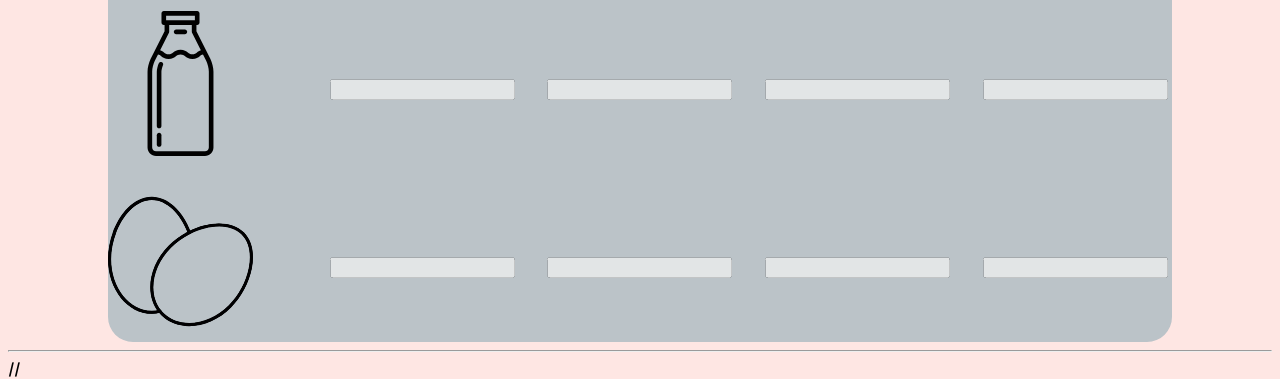
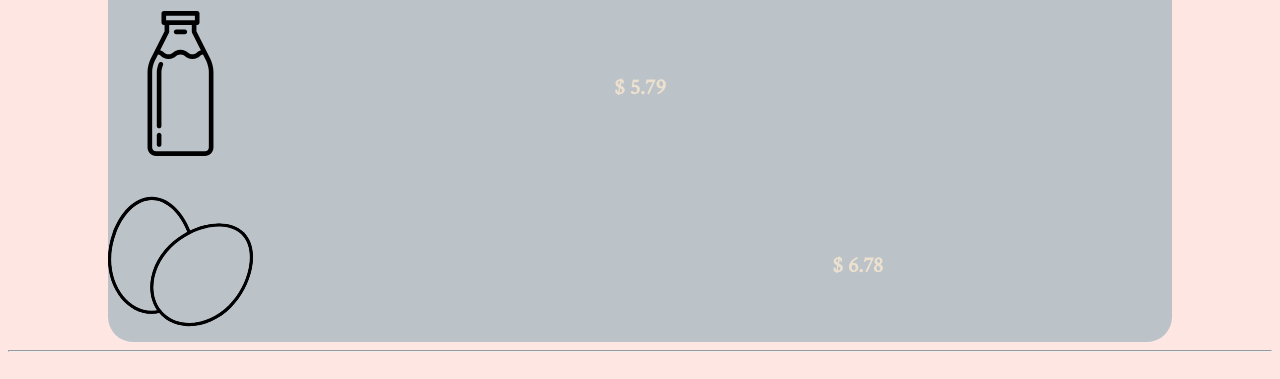
Before and after one commit to findlad/Grocerise, a plain HTML site: page index.html in a window 1280 px wide. Shown: the part 530-909 px from the top of the page. After the commit the page ends 882 px from the top, so only its background shows below. Drawn offline with nearby package versions, Linux system fonts and the light colour scheme.

Commit message:
stuffs displaying!

```diff
--- a/app.js
+++ b/app.js
@@ -1,7 +1,7 @@
 
 
 let gridId;
-document.getElementById("loadData").addEventListener("click", function() {
+document.getElementById("loadData").addEventListener("click", function()) {
     // Load the JSON file using Fetch API
     fetch("priceHistory.json")
     .then(response => response.json())
--- a/functionScrape.js
+++ b/functionScrape.js
@@ -43,7 +43,7 @@ function getPrice(targetPage, target, vendor, type) {
     let price = "";
     //console.log(targetPage + " " + target + " " + vendor + " " + type);
 
-    const browser = await puppeteer.launch({ headless: false });
+    const browser = await puppeteer.launch({ headless: "New" });
     const page = await browser.newPage();
     //await page.setGeolocation({ latitude: 51.049999, longitude: -114.066666 });
     await page.setViewport({ width: 1300, height: 1000 });
--- a/index.html
+++ b/index.html
@@ -65,48 +65,38 @@
           alt="Milk"
         />
       </div>
-      <div><input id="SuperstoreMilk" disabled /></div>
-      <div><input id="SafewayMilk" disabled /></div>
-      <div><input id="WalmartMilk" disabled /></div>
-      <div><input id="NoFrillsMilk" disabled /></div>
+      <div id="Superstoremilk"></div>
+      <div id="Safewaymilk"></div>
+      <div id="Walmartmilk"></div>
+      <div id="NoFrillsmilk"></div>
       <div class="Eggs">
         <img src="eggs-svgrepo-com.svg" width="75%" height="75%" alt="Eggs" />
       </div>
-      <div><input id="SuperstoreEgg" disabled /></div>
-      <div><input id="SafewayEgg" disabled /></div>
-      <div><input id="WalmartEgg" disabled /></div>
-      <div><input id="NoFrillsEgg" disabled /></div>
+      <div id="Superstoreegg"></div>
+      <div id="Safewayegg"></div>
+      <div id="Walmartegg"></div>
+      <div id="NoFrillsegg"></div>
     </div>
 
     <hr />
 
     <script>
-      // Load the JSON file using Fetch API
-      fetch("priceHistory.json")
-        .then((response) => response.json())
-        .then((data) => {
-          // Filter the entries by category
-          const category = "milk"; // Change this to the category you want
-          const categoryEntries = data.filter(
-            (entry) => entry.category === category
-          );
+      //let gridId;
 
-          // Find the newest entry in the filtered category
-          categoryEntries.sort((a, b) => new Date(b.day) - new Date(a.day));
-          const newestEntry = categoryEntries[0];
-
-          // Display the result
-          const dataContainer = document.getElementById(
-            newestEntry.shop + newestEntry.item
-          );
-          dataContainer.textContent = JSON.stringify(newestEntry, null, 2);
-        })
-        .catch((error) => {
-          console.error("Error loading JSON file:", error);
-        });
+      async function fetchPricesJSON(item) {
+        const response = await fetch("priceHistory.json");
+        const priceArray = await response.json();
+        const categoryPrices = priceArray.filter(
+          (entry) => entry.item === item
+        );
+        categoryPrices.sort((a, b) => new Date(b.day) - new Date(a.day));
+        const newestEntry = categoryPrices[0];
+        let gridId = newestEntry.shop + newestEntry.item;
+        console.log(gridId);
+        document.getElementById(gridId).innerHTML = "$" + newestEntry.cost;
+      }
+      fetchPricesJSON("milk");
+      fetchPricesJSON("egg");
     </script>
-
-    //
-    <script src="app.js"></script>
   </body>
 </html>
```
Also changed, not shown: priceHistory.json (+1 -1 lines).
